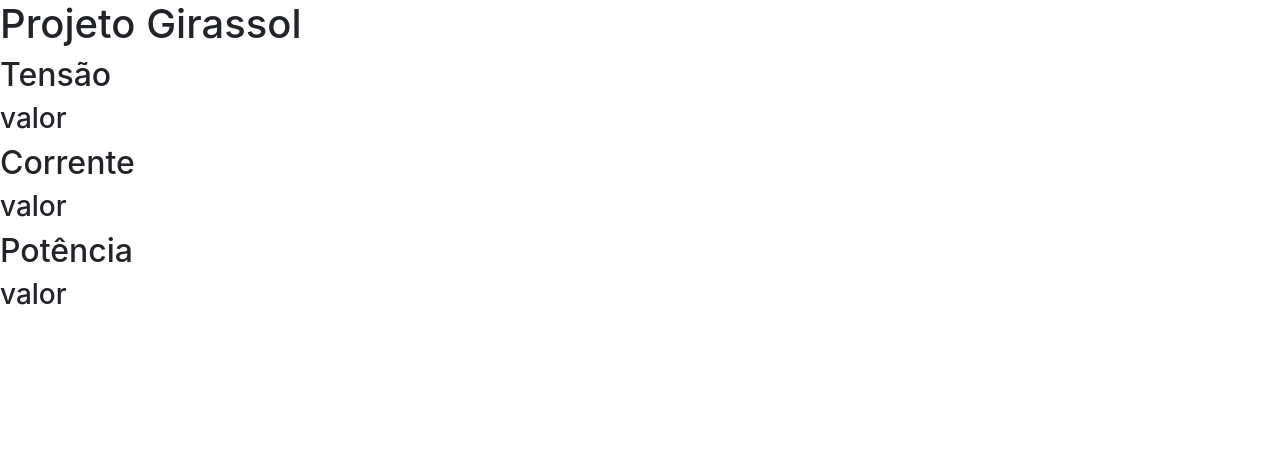
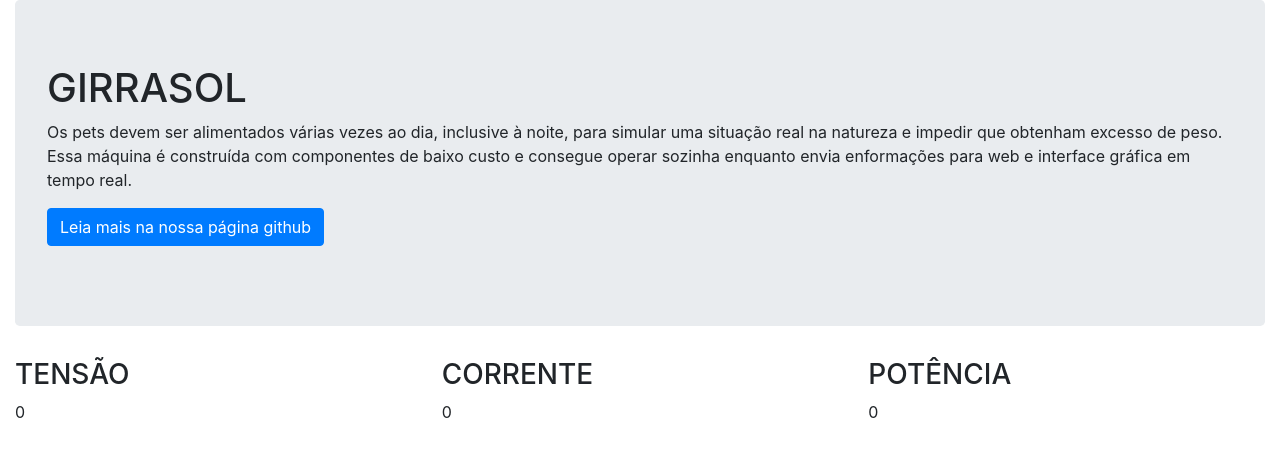
Before and after one commit to scarletalex/sunflower-engine, a Flask app: page / in a window 1280 px wide. Shown: the top 457 px of the page. Run offline with Flask 2, Linux system fonts and the light colour scheme; some libraries are stand-ins or nearby versions.

Commit message:
Add files via upload

```diff
--- a/Web/templates/index.html
+++ b/Web/templates/index.html
@@ -3,23 +3,21 @@
     <head>
         <meta charset="UTF-8">
         <meta name="viewport" content="width=device-width, initial-scale=1, shrink-to-fit=no">
+        <meta http-equiv="X-UA-Compatible" content="IE=edge">
+
         <title>Girassol</title>
+
+        <meta name="description" content="Source code generated using layoutit.com">
+        <meta name="Maria Fernanda" content="LayoutIt!">
+
         <link rel="stylesheet" href="https://stackpath.bootstrapcdn.com/bootstrap/4.2.1/css/bootstrap.min.css" integrity="sha384-GJzZqFGwb1QTTN6wy59ffF1BuGJpLSa9DkKMp0DgiMDm4iYMj70gZWKYbI706tWS" crossorigin="anonymous">
+        <script src="https://code.jquery.com/jquery-3.3.1.slim.min.js" integrity="sha384-q8i/X+965DzO0rT7abK41JStQIAqVgRVzpbzo5smXKp4YfRvH+8abtTE1Pi6jizo" crossorigin="anonymous"></script>
+        <script src="https://cdnjs.cloudflare.com/ajax/libs/popper.js/1.14.6/umd/popper.min.js" integrity="sha384-wHAiFfRlMFy6i5SRaxvfOCifBUQy1xHdJ/yoi7FRNXMRBu5WHdZYu1hA6ZOblgut" crossorigin="anonymous"></script>
+        <script src="https://stackpath.bootstrapcdn.com/bootstrap/4.2.1/js/bootstrap.min.js" integrity="sha384-B0UglyR+jN6CkvvICOB2joaf5I4l3gm9GU6Hc1og6Ls7i6U/mkkaduKaBhlAXv9k" crossorigin="anonymous"></script>
+        <script type="text/javascript" src="//cdnjs.cloudflare.com/ajax/libs/socket.io/1.3.6/socket.io.min.js"></script>
+
     </head>
-
     <body>
-        <h1> Projeto Girassol </h1>
-        <div>
-            <h2>Tensão</h2>
-            <h3 id="ldr">valor</h3>
-            <h2>Corrente</h2>
-            <h3 id="corrente">valor</h3>
-            <h2>Potência</h2>
-            <h3 id="potencia">valor</h3>
-        </div>
-        <style>
-
-        </style>
 
         <script>
             let repetir = setInterval(baixarDados,500)
@@ -29,23 +27,60 @@
                     .then(json=>atualizarPagina(json))
             }
             function atualizarPagina(json){
-                let sensor = document.getElementById("valor")
-                if( "LDR" in json){
-                    sensor.innerHTML = json["LDR"]
+                if("VOLT" in json){
+                    document.getElementById("volt").innerHTML = json["VOLT"]
+                }
+                if("AMPER" in json){
+                    document.getElementById("amper").innerHTML = json["AMPER"]
+                }
+                if("WATTS" in json){
+                    document.getElementById("watts").innerHTML = json["WATTS"]
                 }
             }
         </script>
 
-        <script src="https://code.jquery.com/jquery-3.3.1.slim.min.js" integrity="sha384-q8i/X+965DzO0rT7abK41JStQIAqVgRVzpbzo5smXKp4YfRvH+8abtTE1Pi6jizo" crossorigin="anonymous"></script>
-        <script src="https://cdnjs.cloudflare.com/ajax/libs/popper.js/1.14.6/umd/popper.min.js" integrity="sha384-wHAiFfRlMFy6i5SRaxvfOCifBUQy1xHdJ/yoi7FRNXMRBu5WHdZYu1hA6ZOblgut" crossorigin="anonymous"></script>
-        <script src="https://stackpath.bootstrapcdn.com/bootstrap/4.2.1/js/bootstrap.min.js" integrity="sha384-B0UglyR+jN6CkvvICOB2joaf5I4l3gm9GU6Hc1og6Ls7i6U/mkkaduKaBhlAXv9k" crossorigin="anonymous"></script>
-        <script type="text/javascript" src="//cdnjs.cloudflare.com/ajax/libs/socket.io/1.3.6/socket.io.min.js"></script>
 
+<div class="container-fluid">
+	<div class="row">
+		<div class="col-md-12">
+			<div class="jumbotron">
+				<h1>
+					GIRRASOL
+				</h1>
+				<p>
+					Os pets devem ser alimentados várias vezes ao dia, inclusive à noite, para simular uma situação real na natureza e impedir que obtenham excesso de peso.
+					Essa máquina é construída com componentes de baixo custo e consegue operar sozinha enquanto envia enformações para web e interface gráfica em tempo real.
+				</p>
+				<p>
+					<a class="btn btn-primary btn-large" href="https://github.com/scarletalex/Girrasol"> Leia mais na nossa página github</a>
+				</p>
+			</div>
+			<div class="row">
+				<div class="col-md-4">
+					<h3>
+						TENSÃO
+					</h3>
+					<p id ="volt">
+						0
+					</p>
 
+				</div>
+				<div class="col-md-4">
+					<h3>
+						CORRENTE
+					</h3>
+					<p id = "amper">
+						0
+					</p>
 
-    </body>
-
-
+				</div>
+				<div class="col-md-4">
+					<h3>
+						POTÊNCIA
+					</h3>
+					<p id = "watts">
+						0
+					</p>
 
 
 
```
